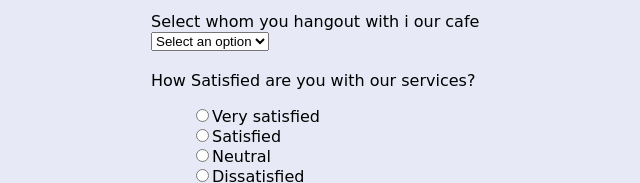
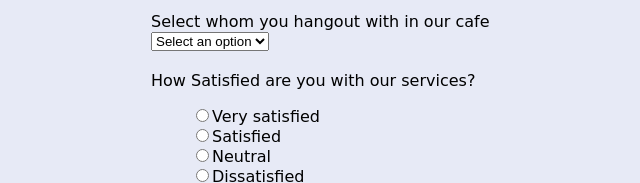
Before and after one commit to rahulbakshi4/Survey-Form, a plain HTML site: page index.html in a window 1280 px wide. Shown: the part 858-1041 px from the top of the page, 309-949 px from the left. Drawn offline with Linux system fonts and the light colour scheme.

Commit message:
typo done right

```diff
--- a/index.html
+++ b/index.html
@@ -49,7 +49,7 @@
       </div>
       <div class="rowtabs">
         <div class="labels">
-          <label for="dropdown menu">Select whom you hangout with i our cafe</label>
+          <label for="dropdown menu">Select whom you hangout with in our cafe</label>
           <select id="dropdown" class="dropdown" name="select an option">
             <option disabled selected>Select an option</option>
             <option value="friends">Friends</option>
```
